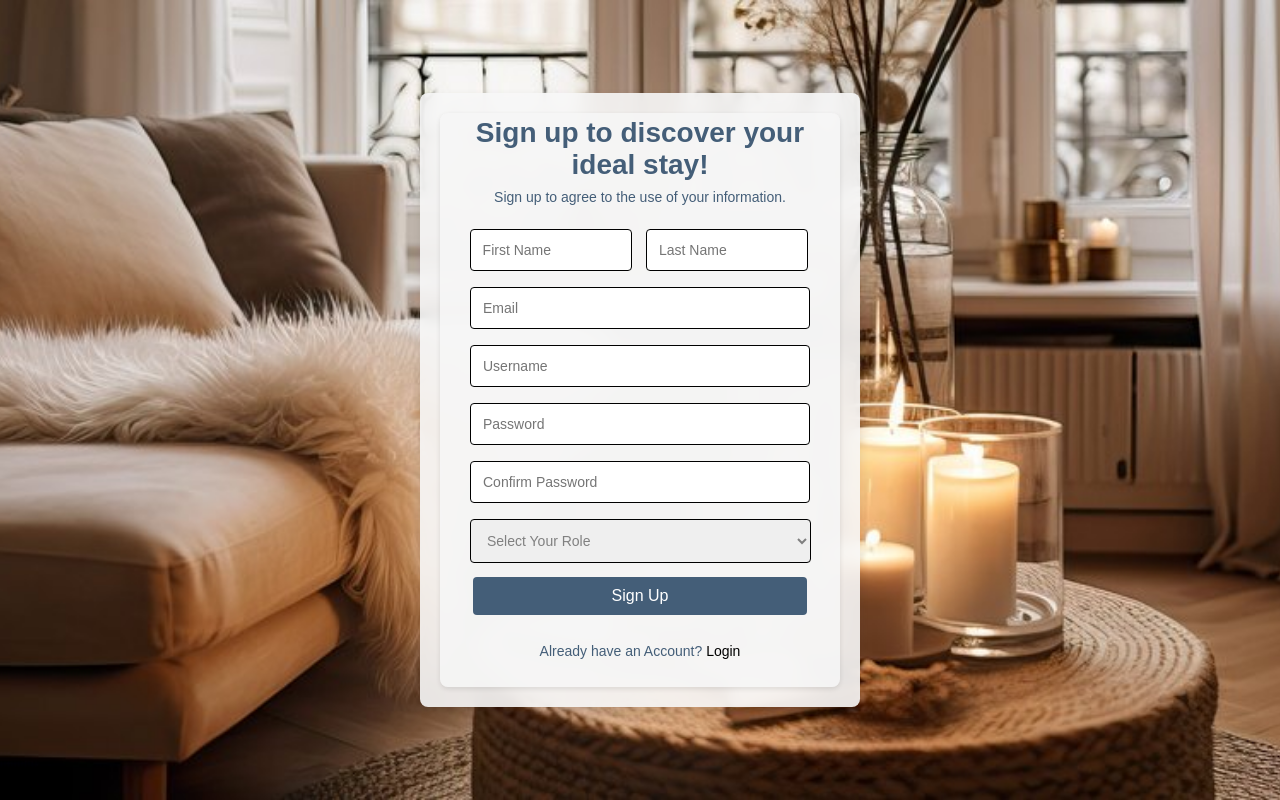
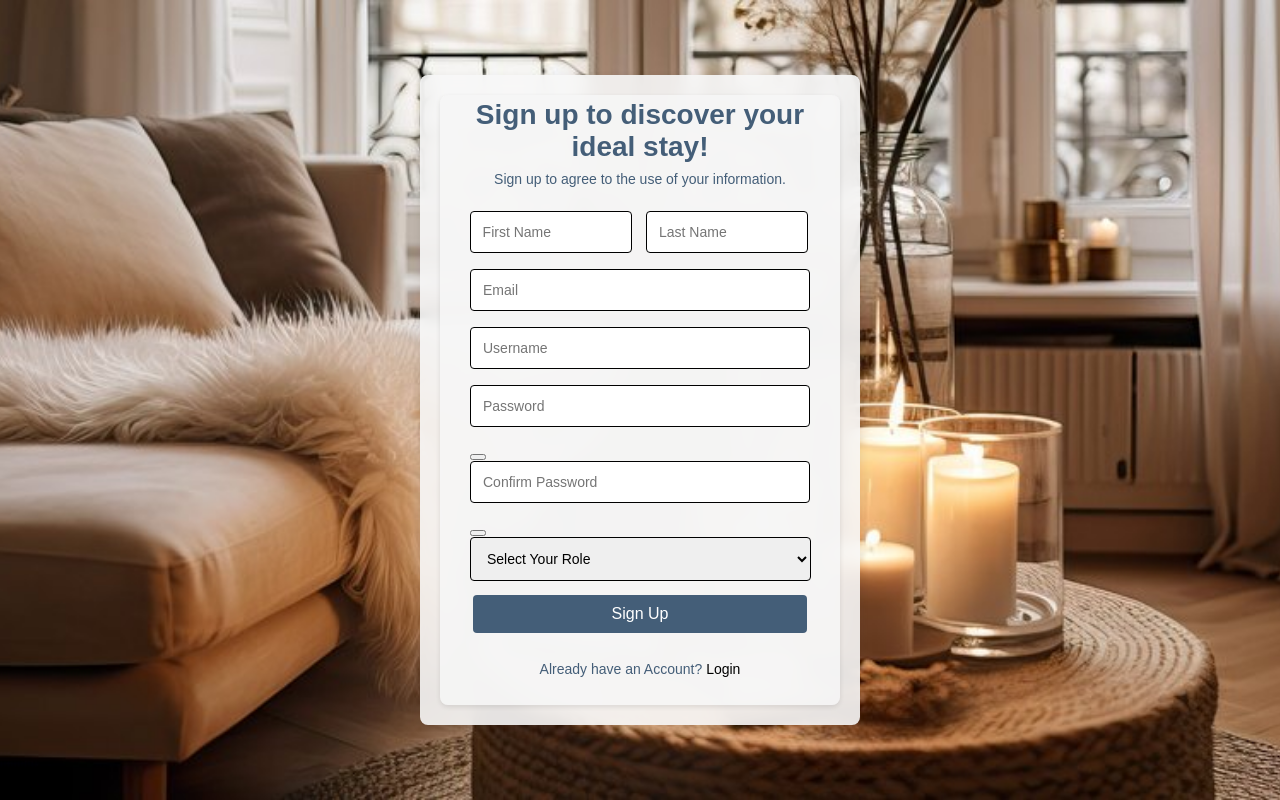
Before and after one commit to Gulliboy123/Rent-Mate, a Django app: page / in a window 1280 px wide. Run offline with Django 5.2, Linux system fonts and the light colour scheme.

Commit message:
stupid fixes

```diff
--- a/RentMate/RentMate/settings.py
+++ b/RentMate/RentMate/settings.py
@@ -33,13 +33,14 @@
 # Application definition
 
 INSTALLED_APPS = [
+    'app',
     'django.contrib.admin',
     'django.contrib.auth',
     'django.contrib.contenttypes',
     'django.contrib.sessions',
     'django.contrib.messages',
     'django.contrib.staticfiles',
-    'app',
+
 ]
 
 MIDDLEWARE = [
@@ -72,6 +73,7 @@
 
 WSGI_APPLICATION = 'RentMate.wsgi.application'
 
+AUTH_USER_MODEL = "app.CustomUser"
 
 # Database
 # https://docs.djangoproject.com/en/5.1/ref/settings/#databases
--- a/RentMate/app/admin.py
+++ b/RentMate/app/admin.py
@@ -1,8 +1,9 @@
 from django.contrib import admin
 
 # Register your models here.
-from .models import ContactUs, Property, AboutUs
+from .models import ContactUs, Property, AboutUs, CustomUser
 
 admin.site.register(ContactUs)
 admin.site.register(Property)
 admin.site.register(AboutUs)
+admin.site.register(CustomUser)
--- a/RentMate/app/views.py
+++ b/RentMate/app/views.py
@@ -1,5 +1,5 @@
 from django.shortcuts import render,get_object_or_404, redirect
-from django.contrib.auth.models import User
+from django.contrib.auth import get_user_model
 from django.contrib.auth import authenticate, login, logout
 from django.http import HttpResponse
 from django.contrib.auth.decorators import login_required
@@ -13,6 +13,8 @@
 from RentMate.settings import EMAIL_HOST_USER
 
 from django.conf import settings
+
+User = get_user_model()
 
 
 # Create your views here.
@@ -32,7 +34,9 @@
         username = request.POST.get('username')
         password = request.POST.get('password')
         confirmpassword = request.POST.get('confirmpassword')
+        role = request.POST.get('role')  # Get the selected role from the form
 
+        # Validate the form fields
         if not firstname:
             errors['firstname'] = "First Name is required."
         if not lastname:
@@ -53,21 +57,33 @@
         if not password:
             errors['password'] = "Password is required."
         elif not re.match(password_pattern, password):
-            errors['password'] = "Password must contain atleast 8 characters, one uppercase, lowercase, number, and special character."
+            errors['password'] = "Password must contain at least 8 characters, one uppercase, lowercase, number, and special character."
 
         if not confirmpassword:
             errors['confirmpassword'] = "Confirm password is required."
         elif password != confirmpassword:
             errors['confirmpassword'] = "Passwords do not match."
 
+        if not role:
+            errors['role'] = "Role is required."
+
         if errors:
             return render(request, 'signup.html', {'errors': errors})
 
-        my_user = User.objects.create_user(first_name=firstname, last_name=lastname, email=email, username=username, password=password)
+
+        my_user = User.objects.create_user(
+            first_name=firstname,
+            last_name=lastname,
+            email=email,
+            username=username,
+            password=password,
+            role=role
+        )
         my_user.save()
         return redirect('login')
 
     return render(request, 'signup.html', {'errors': {}})
+
 
 #LOGIN LOGIC
 def LoginPage(request):
--- a/RentMate/templates/signup.html
+++ b/RentMate/templates/signup.html
@@ -9,14 +9,13 @@
     <link rel="stylesheet" href="{% static 'css/signup.css' %}">
 </head>
 <body>
-    <form action="#" method="post">
+    <form action="{% url 'signup' %}" method="post">
         {% csrf_token %}
         <div class="container">
             <div class="form-section">
                 <h1>Sign up to discover your ideal stay!</h1>
                 <p>Sign up to agree to the use of your information.</p>
 
-                <!-- Display messages -->
                 <div class="name-container">
                     <div class="input-container">
                         <input type="text" placeholder="First Name" id="firstname" name="firstname" class="form-control {% if errors.firstname %}is-invalid{% endif %}" value="{{ request.POST.firstname }}">
@@ -41,48 +40,65 @@
                 </div>
 
                 <div class="input-container">
-                        <input type="text" placeholder="Username" id="username" name="username"  class="form-control {% if errors.username %}is-invalid{% endif %}" value="{{ request.POST.username }}">
+                    <input type="text" placeholder="Username" id="username" name="username" class="form-control {% if errors.username %}is-invalid{% endif %}" value="{{ request.POST.username }}">
                     {% if errors.username %}
                     <div class="invalid-feedback">{{ errors.username }}</div>
                     {% endif %}
+                </div>
 
+                <div class="input-container password-container">
+                    <input type="password" placeholder="Password" id="password" name="password" class="form-control {% if errors.password %}is-invalid{% endif %}">
+                    <button type="button" class="toggle-password" onclick="togglePassword('password')">
+                        <i id="password-icon" class="fas fa-eye"></i>
+                    </button>
+                    {% if errors.password %}
+                    <div class="invalid-feedback">{{ errors.password }}</div>
+                    {% endif %}
+                </div>
+
+                <div class="input-container password-container">
+                    <input type="password" placeholder="Confirm Password" id="confirmpassword" name="confirmpassword" class="form-control {% if errors.confirmpassword %}is-invalid{% endif %}">
+                    <button type="button" class="toggle-password" onclick="togglePassword('confirmpassword')">
+                        <i id="confirmpassword-icon" class="fas fa-eye"></i>
+                    </button>
+                    {% if errors.confirmpassword %}
+                    <div class="invalid-feedback">{{ errors.confirmpassword }}</div>
+                    {% endif %}
                 </div>
 
                 <div class="input-container">
-                        <input type="password" placeholder="Password" id="password" name="password" class="form-control {% if errors.password %}is-invalid{% endif %}">
-                        {% if errors.password %}
-                        <div class="invalid-feedback">{{ errors.password }}</div>
+                    <select id="role" name="role" class="form-control {% if errors.role %}is-invalid{% endif %}">
+                        <option value="" disabled {% if not request.POST.role %}selected{% endif %}>Select Your Role</option>
+                        <option value="normal_user" {% if request.POST.role == "normal_user" %}selected{% endif %}>Normal User</option>
+                        <option value="property_manager" {% if request.POST.role == "property_manager" %}selected{% endif %}>Property Manager</option>
+                        <option value="admin" {% if request.POST.role == "admin" %}selected{% endif %}>Admin</option>
+                    </select>
+                    {% if errors.role %}
+                    <div class="invalid-feedback">{{ errors.role }}</div>
                     {% endif %}
-                        <button class="btn btn-outline-secondary" type="button" id="pass-toggle-password" onclick="togglePassword('password')">
-                            <i id="password-icon" class="fas fa-eye"></i>
-                        </button>
-                    </div>
-
-                    <div class="input-container">
-                        <input type="password" placeholder="Confirm Password" id="confirmpassword" name="confirmpassword"class="form-control {% if errors.confirmpassword %}is-invalid{% endif %}">
-                        {% if errors.confirmpassword %}
-                        <div class="invalid-feedback">{{ errors.confirmpassword }}</div>
-                        {% endif %}
-                        <button class="btn btn-outline-secondary" type="button" id="pass-toggle-confirmpassword" onclick="togglePassword('confirmpassword')">
-                            <i id="confirmpassword-icon" class="fas fa-eye"></i>
-                        </button>
-                    </div>
-
-                    <div class="input-container">
-                        <select id="role" name="role" required>
-                            <option value="" disabled selected>Select Your Role</option>
-                            <option value="user">User</option>
-                            <option value="hostel_owner">Property Owner</option>
-                        </select>
                 </div>
 
                 <button type="submit" class="signup-button">Sign Up</button>
                 <div class="footer-text">
-                    <p>Already have an Account? <a  href="{% url 'login' %}">Login</a></p>
+                    <p>Already have an Account? <a href="{% url 'login' %}">Login</a></p>
                 </div>
             </div>
         </div>
     </form>
+
     <script src="{% static 'js/signup.js' %}"></script>
+    <script>
+        function togglePassword(fieldId) {
+            var field = document.getElementById(fieldId);
+            var icon = document.getElementById(fieldId + "-icon");
+            if (field.type === "password") {
+                field.type = "text";
+                icon.classList.replace("fa-eye", "fa-eye-slash");
+            } else {
+                field.type = "password";
+                icon.classList.replace("fa-eye-slash", "fa-eye");
+            }
+        }
+    </script>
 </body>
 </html>
```
Also changed, not shown: RentMate/app/models.py (+22 -0 lines), RentMate/templates/home.html (+11 -0 lines), RentMate/app/migrations/0001_initial.py, RentMate/db.sqlite3. Lines whose indentation alone changed are shown as unchanged.
